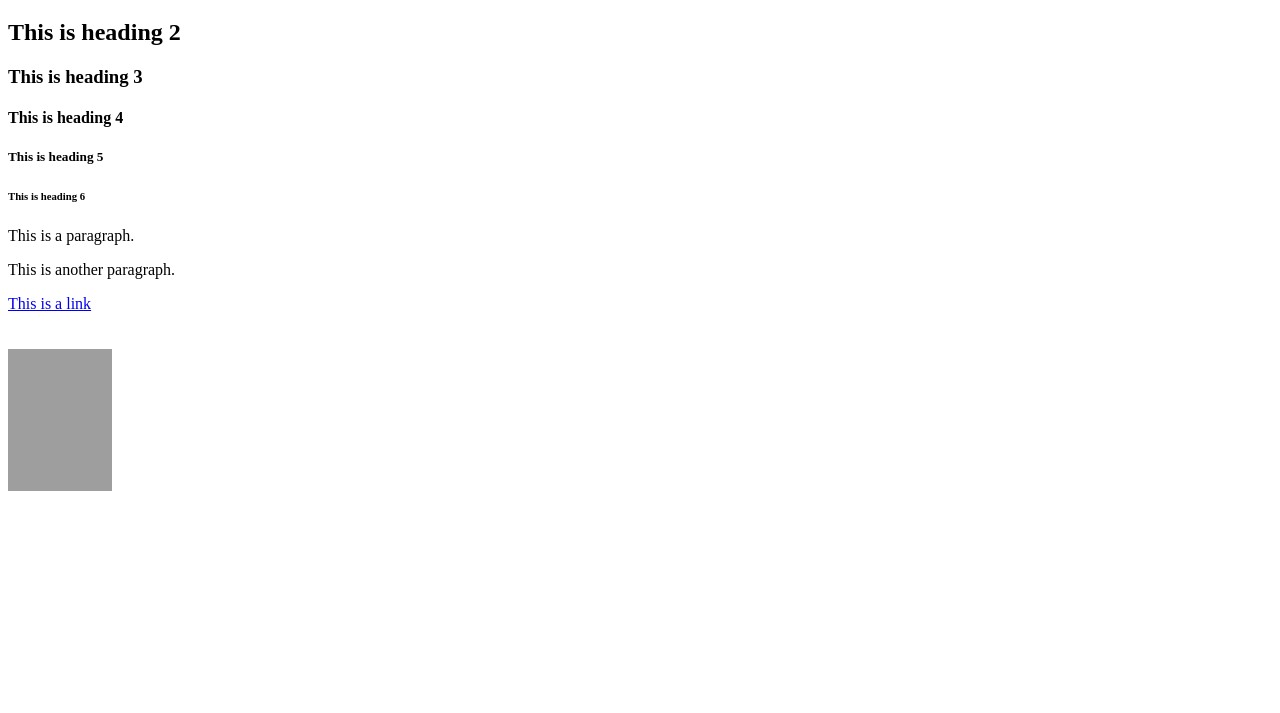
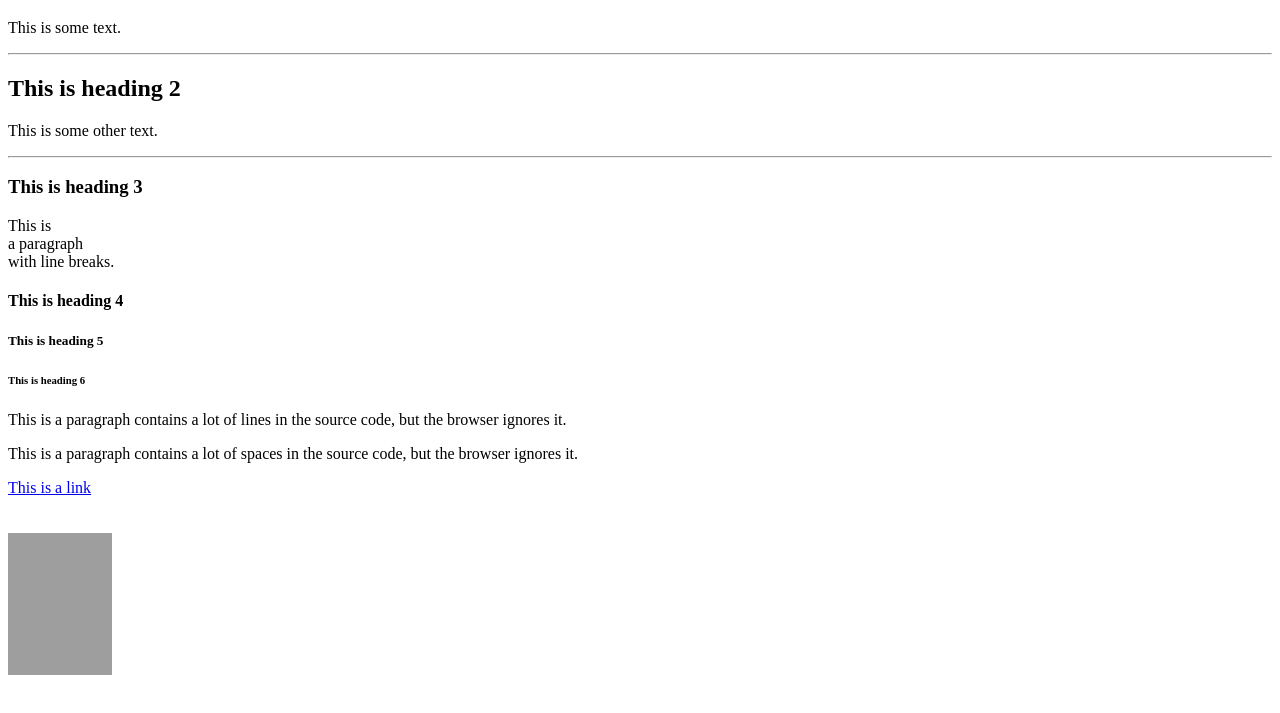
Before and after one commit to VictoriaZmushko/html_workshop, a plain HTML site: page Example_4.html in a window 1280 px wide. Shown: the part 61-774 px from the top of the page. Drawn offline with Linux system fonts and the light colour scheme; grey boxes are pictures that could not be loaded.

Commit message:
testing different tags

```diff
--- a/Example_4.html
+++ b/Example_4.html
@@ -3,15 +3,34 @@
 <body>
 
 <h1>This is heading 1</h1>
+<p>This is some text.</p>
+<hr>
 <h2>This is heading 2</h2>
+<p>This is some other text.</p>
+<hr>
 <h3>This is heading 3</h3>
+<p>This is<br>a paragraph
+    <br>with line breaks.</p>
 <h4>This is heading 4</h4>
 <h5>This is heading 5</h5>
 <h6>This is heading 6</h6>
 
 
-<p>This is a paragraph.</p>
-<p>This is another paragraph.</p>
+<p>
+This is a paragraph
+contains a lot of lines
+in the source code,
+but the browser
+ignores it.
+</p>
+
+<p>
+This is a paragraph
+contains    a lot of spaces
+in the source       code,
+but the     browser
+ignores it.
+</p>
 
 <a href="https://www.example.com">
     This is a link</a>
```
